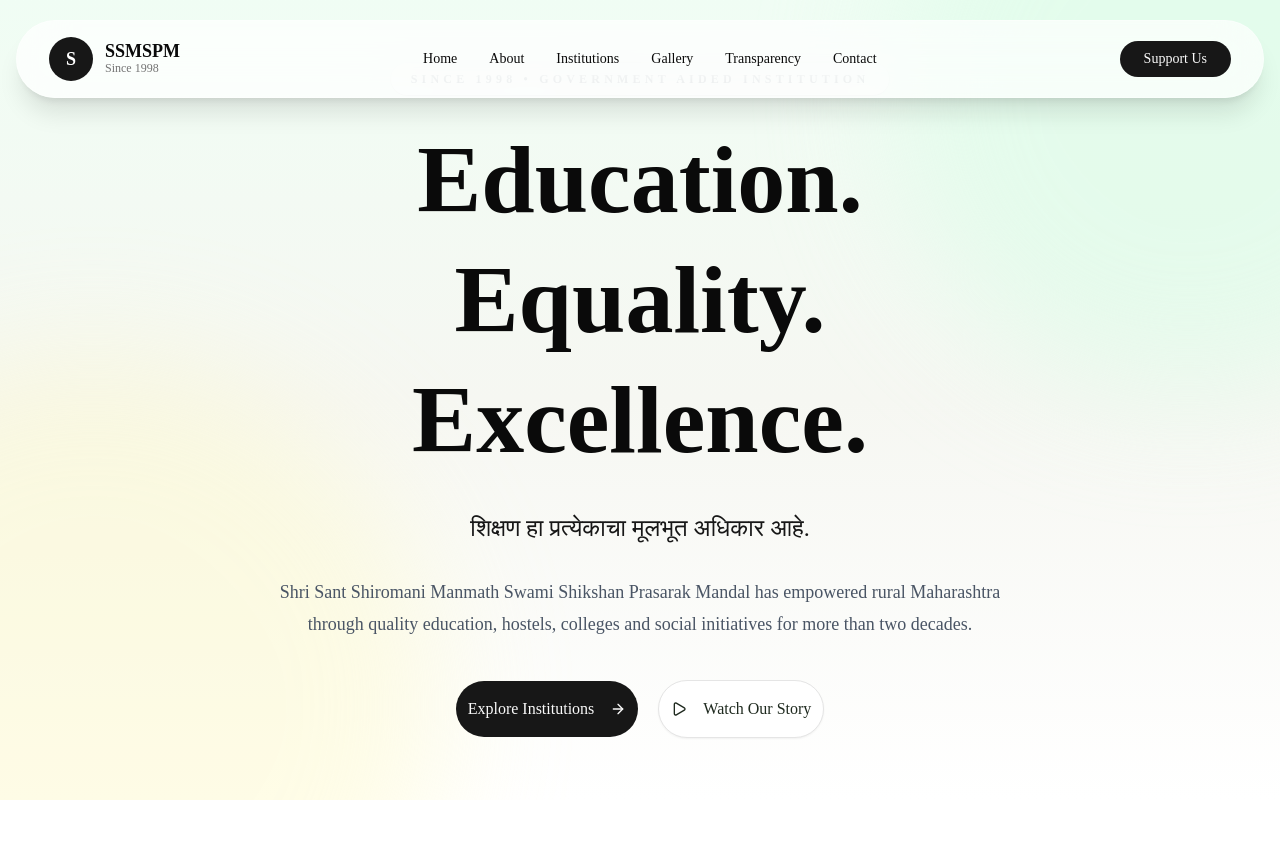
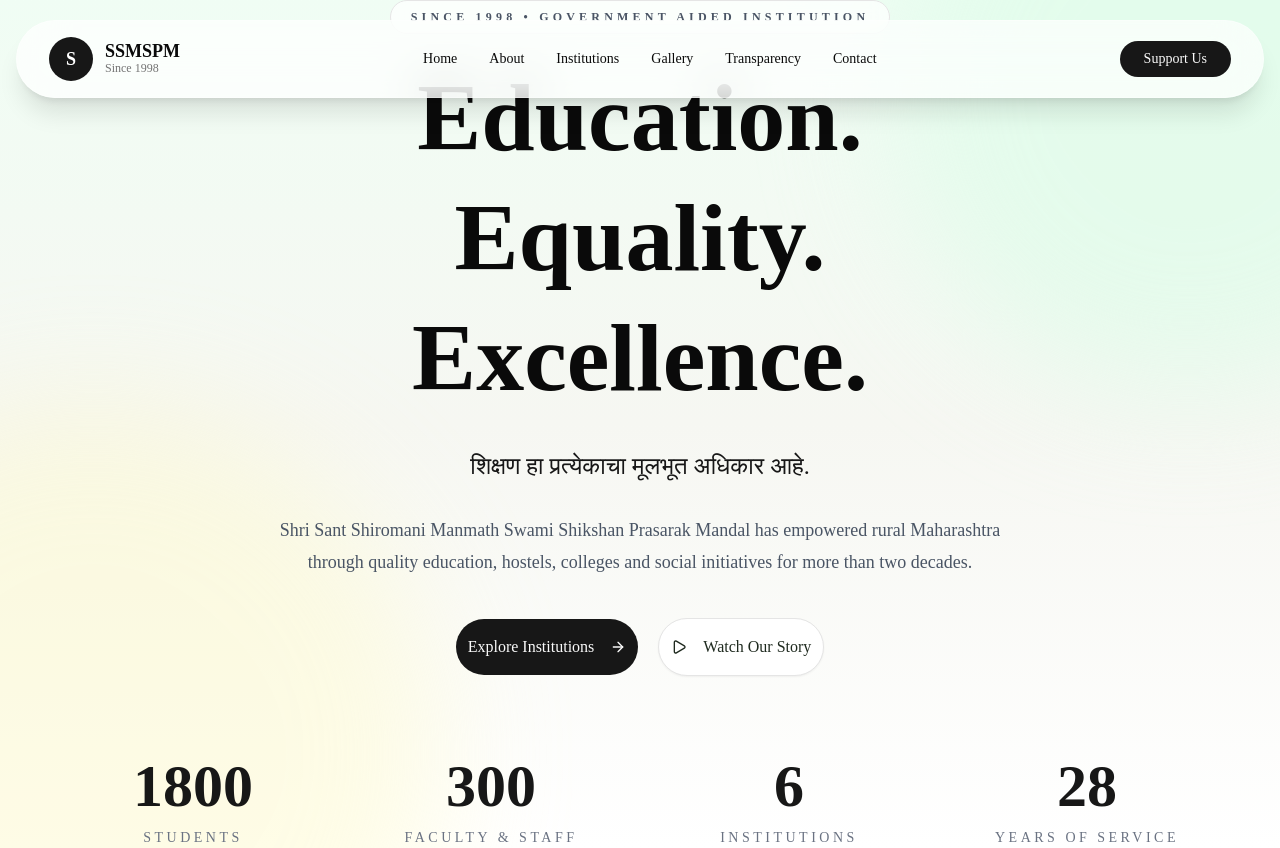
Before and after one commit to ShivamD27/project-ssmspm-digital, a Next.js app in the folder frontend/: page / in a window 1280 px wide. Before the commit the page ends 800 px from the top, so only its background shows below. Built offline with nearby package versions, Linux system fonts and the light colour scheme.

Commit message:
feat: add homepage statistics section

```diff
--- a/frontend/components/sections/Hero.tsx
+++ b/frontend/components/sections/Hero.tsx
@@ -1,5 +1,6 @@
 import { ArrowRight, Play } from "lucide-react";
 import { Button } from "@/components/ui/button";
+import Statistics from "./Statistics";
 
 export default function Hero() {
   return (
@@ -80,6 +81,8 @@ export default function Hero() {
           </Button>
         </div>
 
+        <Statistics />
+
       </div>
     </section>
   );
--- /dev/null
+++ b/frontend/components/sections/Statistics.tsx
@@ -0,0 +1,28 @@
+import { STATISTICS } from "@/constants/statistics";
+
+export default function Statistics() {
+  return (
+    <section className="mt-20 w-full">
+      <div className="mx-auto grid max-w-6xl grid-cols-2 gap-10 md:grid-cols-4">
+
+        {STATISTICS.map((item) => (
+
+          <div
+            key={item.label}
+            className="text-center"
+          >
+            <h2 className="text-5xl font-bold text-[var(--primary)] md:text-6xl">
+              {item.value}
+            </h2>
+
+            <p className="mt-3 text-sm uppercase tracking-[0.25em] text-gray-500">
+              {item.label}
+            </p>
+          </div>
+
+        ))}
+
+      </div>
+    </section>
+  );
+}
--- a/frontend/package.json
+++ b/frontend/package.json
@@ -12,6 +12,7 @@
     "@base-ui/react": "^1.6.0",
     "class-variance-authority": "^0.7.1",
     "clsx": "^2.1.1",
+    "framer-motion": "^12.42.2",
     "lucide-react": "^1.27.0",
     "next": "16.2.12",
     "react": "19.2.4",
```
Also changed, not shown: 1 other file (tests, documents, lock files or other folders).
